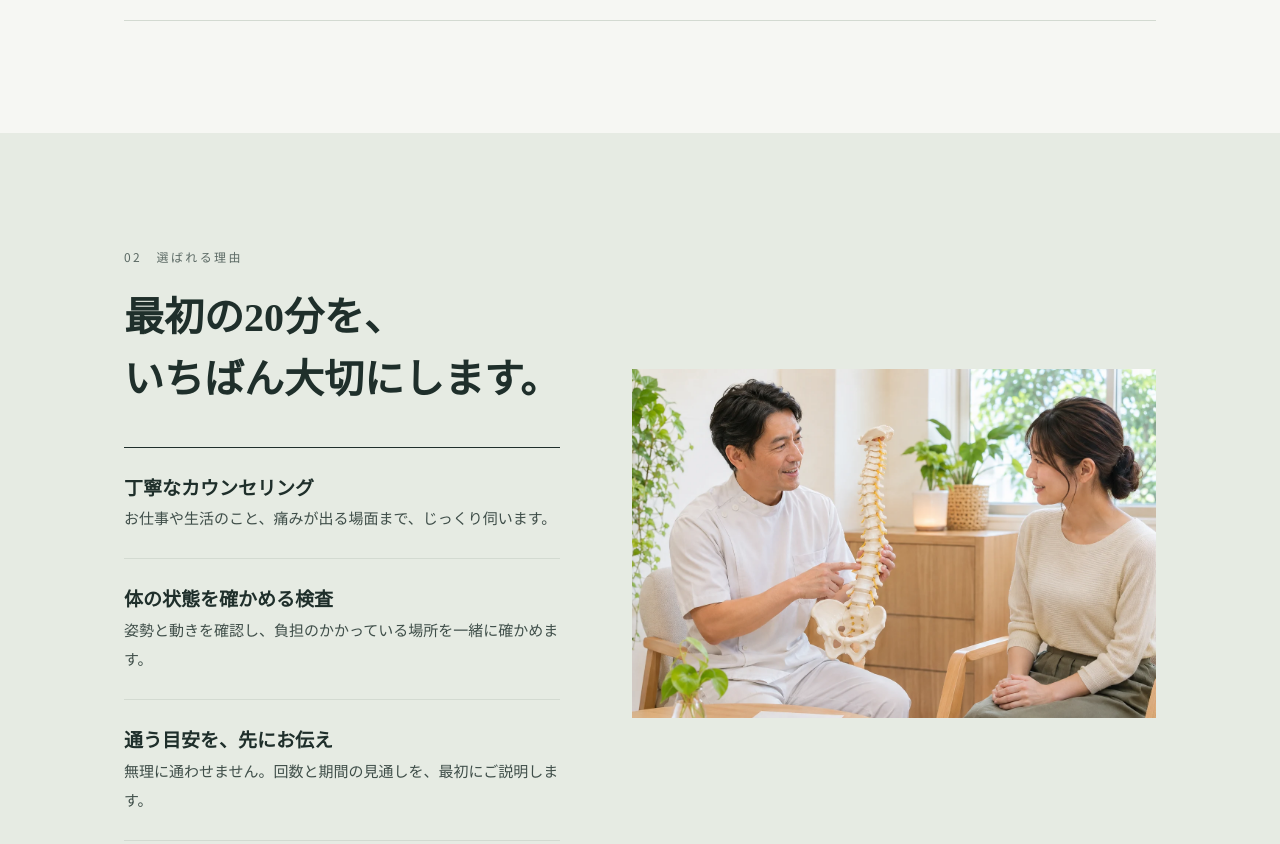
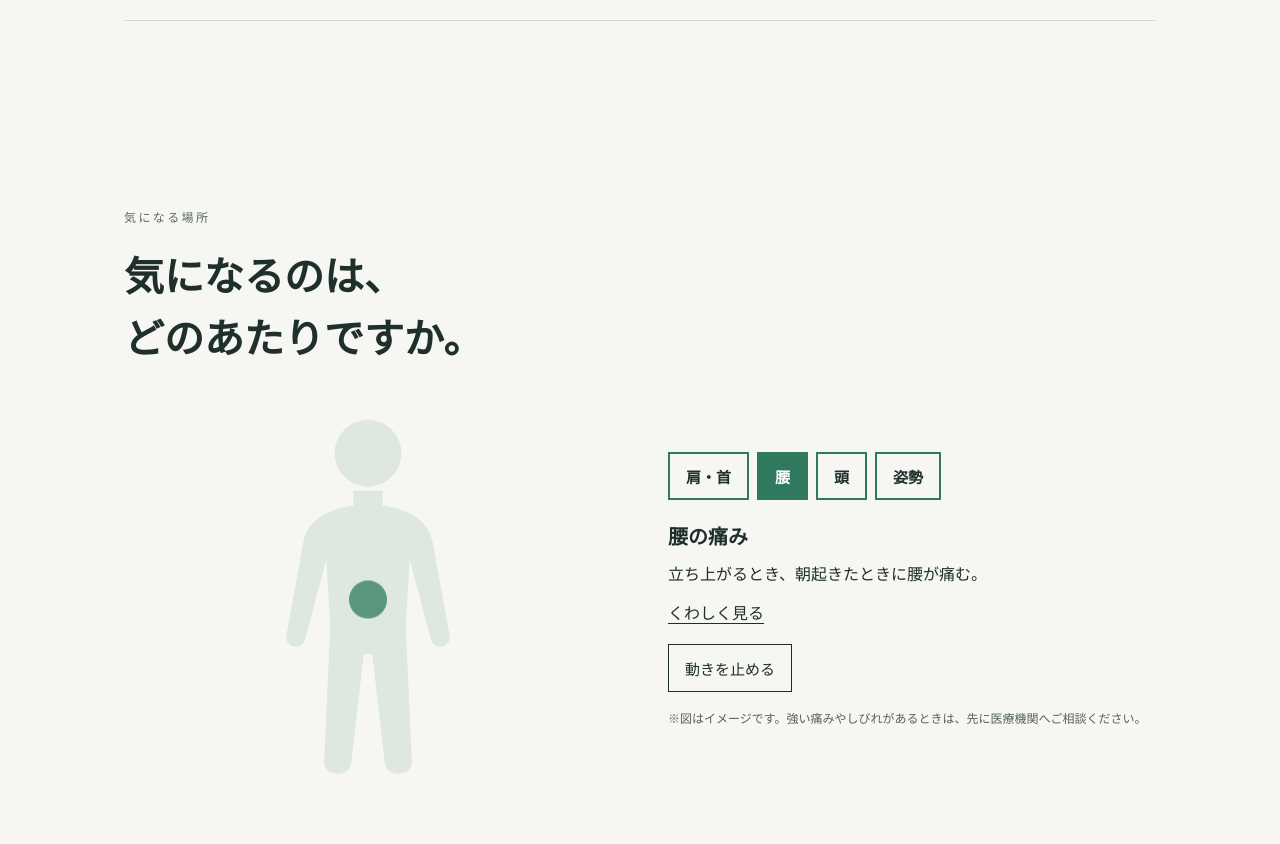
Before and after one commit to agarieyrn-create/hinata-seitai-hp, a plain HTML site: page index.html in a window 1280 px wide. Shown: the part 1640-2484 px from the top of the page. Drawn offline with Linux system fonts and the light colour scheme; animation ran at ten frames a second.

Commit message:
業種に合わせた動きのセクションを追加
Co-Authored-By: Claude Sonnet 5.5 <noreply@anthropic.com>
Claude-Session: https://claude.ai/code/session_01K3RG3jWkUuDhs7smsqdQjQ

```diff
--- /dev/null
+++ b/extra.css
@@ -0,0 +1,31 @@
+/* 見せ場の動き（共通） */
+.x-sec{padding:72px 0;overflow:hidden}
+.x-grid{display:grid;grid-template-columns:1fr 1fr;gap:20px 56px;align-items:center;margin-top:32px}
+.x-stage{position:relative;min-width:0;width:100%;max-width:380px;margin:0 auto}
+.x-tabs{display:flex;flex-wrap:wrap;gap:8px}
+.x-tabs button,.x-play{font:inherit;font-size:15px;font-weight:700;line-height:1.4;min-height:48px;padding:10px 16px;border:2px solid var(--x);background:transparent;color:inherit;cursor:pointer}
+.x-tabs button[aria-pressed=true]{background:var(--x);color:var(--xon,#fff)}
+.x-play{margin-top:16px;border-width:1px;border-color:currentColor;font-weight:500}
+.x-panels{display:grid;margin-top:20px}
+.x-panels>div{grid-area:1/1;opacity:0;visibility:hidden;transform:translateY(10px);transition:opacity .6s,transform .6s,visibility .6s}
+.x-panels>.on{opacity:1;visibility:visible;transform:none}
+.x-panels b{display:block;font-size:20px;line-height:1.6}
+.x-panels p{margin-top:6px}
+.x-panels a{display:inline-block;margin-top:8px;text-underline-offset:4px}
+.x-note{margin-top:14px;font-size:12px;opacity:.75}
+.x-demo:not(.ready) :is(.x-tabs,.x-play){display:none}
+.x-demo:not(.ready) .x-panels{display:block}
+.x-demo:not(.ready) .x-panels>div{opacity:1;visibility:visible;transform:none;margin-bottom:14px}
+.paused .x-stage *{animation-play-state:paused!important}
+@media(max-width:820px){.x-sec{padding:56px 0}.x-grid{grid-template-columns:1fr}}
+@media(prefers-reduced-motion:reduce){.x-stage *,.x-panels>div{animation:none!important;transition:none!important}}
+.x-hinata{--x:var(--accent)}
+.x-hinata .x-stage{max-width:230px}
+.x-hinata svg{display:block;width:100%}
+.x-hinata .body{fill:#dfe8df}
+.x-hinata .spine{fill:none;stroke:var(--x);stroke-width:4;stroke-linecap:round;stroke-dasharray:1;stroke-dashoffset:1;transition:stroke-dashoffset 1.2s}
+.x-hinata[data-step="3"] .spine{stroke-dashoffset:0}
+.x-hinata .pt{opacity:0;transition:opacity .5s}
+.x-hinata .pt circle{fill:var(--x);transform-box:fill-box;transform-origin:center;animation:xPulse 1.8s ease-in-out infinite}
+.x-hinata[data-step="0"] .p0,.x-hinata[data-step="1"] .p1,.x-hinata[data-step="2"] .p2,.x-hinata[data-step="3"] .p3{opacity:.85}
+@keyframes xPulse{50%{transform:scale(1.35);opacity:.45}}
--- /dev/null
+++ b/extra.js
@@ -0,0 +1,55 @@
+/* 見せ場の動き。[data-demo] の中を順番に切り替える（外部ライブラリなし） */
+(function () {
+  var reduce = window.matchMedia('(prefers-reduced-motion: reduce)').matches;
+  [].forEach.call(document.querySelectorAll('[data-demo]'), function (box) {
+    var times = box.getAttribute('data-demo').split(',').map(Number);
+    var all = function (s) { return [].slice.call(box.querySelectorAll(s)); };
+    var tabs = all('[data-go]'), panels = all('[data-panel]'), play = box.querySelector('[data-play]');
+    var count = box.querySelector('[data-count]');
+    var step = 0, t = 0, playing = !reduce, seen = false, timer = null;
+    all('[data-bubbles]').forEach(function (el) {
+      for (var i = 0; i < +el.getAttribute('data-bubbles'); i++) {
+        var b = document.createElement('i'), s = 4 + (i * 7) % 11;
+        b.style.cssText = 'left:' + ((i * 37) % 94 + 2) + '%;width:' + s + 'px;height:' + s + 'px;animation-duration:' + (2.4 + (i % 5) * 0.6) + 's;animation-delay:-' + ((i * 0.43) % 4).toFixed(2) + 's';
+        el.appendChild(b);
+      }
+    });
+    function draw() {
+      var p = Math.min(1, t / times[step]);
+      box.setAttribute('data-step', step);
+      box.style.setProperty('--p', p.toFixed(3));
+      var done = 0, total = 0;
+      times.forEach(function (v, i) { total += v; if (i < step) done += v; });
+      box.style.setProperty('--all', ((done + p * times[step]) / total).toFixed(4));
+      if (count) count.textContent = Math.round((done + p * times[step]) / total * +count.getAttribute('data-count'));
+      panels.forEach(function (el) {
+        var i = +el.getAttribute('data-panel');
+        el.classList.toggle('on', i === step);
+        el.classList.toggle('done', i <= step);
+      });
+      tabs.forEach(function (b) { b.setAttribute('aria-pressed', String(+b.getAttribute('data-go') === step)); });
+    }
+    function sync() {
+      var run = playing && seen && !document.hidden;
+      box.classList.toggle('paused', !run);
+      if (play) play.textContent = playing ? '動きを止める' : '再生する';
+      if (run && !timer) timer = setInterval(function () {
+        t += 100;
+        if (t > times[step]) { step = (step + 1) % times.length; t = 0; }
+        draw();
+      }, 100);
+      if (!run && timer) { clearInterval(timer); timer = null; }
+    }
+    tabs.forEach(function (b) {
+      b.addEventListener('click', function () {
+        step = +b.getAttribute('data-go'); playing = false; t = times[step]; draw(); sync();
+      });
+    });
+    if (play) play.addEventListener('click', function () { playing = !playing; if (playing && t >= times[step]) t = 0; sync(); });
+    if (reduce) { step = times.length - 1; t = times[step]; }
+    box.classList.add('ready'); draw(); sync();
+    document.addEventListener('visibilitychange', sync);
+    if ('IntersectionObserver' in window) new IntersectionObserver(function (e) { seen = e[e.length - 1].isIntersecting; sync(); }, { threshold: 0.2 }).observe(box.querySelector('.x-stage') || box);
+    else { seen = true; sync(); }
+  });
+})();
--- a/index.html
+++ b/index.html
@@ -23,6 +23,7 @@
 <link rel="stylesheet" href="style.css">
 <link rel="stylesheet" href="motion.css">
 <link rel="preload" as="image" href="images/hero.webp">
+<link rel="stylesheet" href="extra.css">
 </head>
 <body>
 <header>
@@ -66,6 +67,17 @@
         <li><h3>頭痛</h3><p>肩や首のこりとともに、頭が重くなる。</p><a href="symptoms.html#head">くわしく見る</a></li>
         <li><h3>姿勢・猫背</h3><p>写真に写る自分の姿勢が気になる。</p><a href="symptoms.html#posture">くわしく見る</a></li>
       </ul>
+    </div>
+  </section>
+
+  <section class="x-sec x-demo x-hinata" data-demo="4000,4000,4000,4000">
+    <div class="wrap">
+      <p class="label">気になる場所</p>
+      <h2>気になるのは、<br>どのあたりですか。</h2>
+      <div class="x-grid">
+        <div class="x-stage"><svg viewBox="0 0 220 360" aria-hidden="true"><g class="body"><circle cx="110" cy="48" r="32"/><path d="M96 84h28v14c26 4 44 14 48 36l16 88c2 12-14 16-18 4l-20-76-4 62 6 130c1 16-24 17-26 2l-12-104h-8L94 344c-2 15-27 14-26-2l6-130-4-62-20 76c-4 12-20 8-18-4l16-88c4-22 22-32 48-36z"/></g><path class="spine" d="M110 90C122 120 98 160 110 200" pathLength="1"/><g class="pt p0"><circle cx="76" cy="112" r="13"/><circle cx="144" cy="112" r="13"/></g><g class="pt p1"><circle cx="110" cy="188" r="17"/></g><g class="pt p2"><circle cx="110" cy="38" r="15"/></g><g class="pt p3"><circle cx="110" cy="130" r="10"/></g></svg></div>
+        <div><div class="x-tabs" role="group" aria-label="表示を選ぶ"><button type="button" data-go="0" aria-pressed="false">肩・首</button><button type="button" data-go="1" aria-pressed="false">腰</button><button type="button" data-go="2" aria-pressed="false">頭</button><button type="button" data-go="3" aria-pressed="false">姿勢</button></div><div class="x-panels"><div data-panel="0"><b>肩こり・首のこり</b><p>デスクワークで、夕方には肩が重く、首が回らない。<br><a href="symptoms.html#shoulder">くわしく見る</a></p></div><div data-panel="1"><b>腰の痛み</b><p>立ち上がるとき、朝起きたときに腰が痛む。<br><a href="symptoms.html#back">くわしく見る</a></p></div><div data-panel="2"><b>頭痛</b><p>肩や首のこりとともに、頭が重くなる。<br><a href="symptoms.html#head">くわしく見る</a></p></div><div data-panel="3"><b>姿勢・猫背</b><p>写真に写る自分の姿勢が気になる。<br><a href="symptoms.html#posture">くわしく見る</a></p></div></div><button type="button" class="x-play" data-play>動きを止める</button><p class="x-note">※図はイメージです。強い痛みやしびれがあるときは、先に医療機関へご相談ください。</p></div>
+      </div>
     </div>
   </section>
 
@@ -146,5 +158,6 @@
 <nav class="bar" aria-label="ご予約"><a class="main" href="#" data-link="line">LINEで予約</a><a href="tel:0980000000">電話</a></nav>
 <script src="links.js" defer></script>
 <script src="motion.js" defer></script>
+<script src="extra.js" defer></script>
 </body>
 </html>
```
